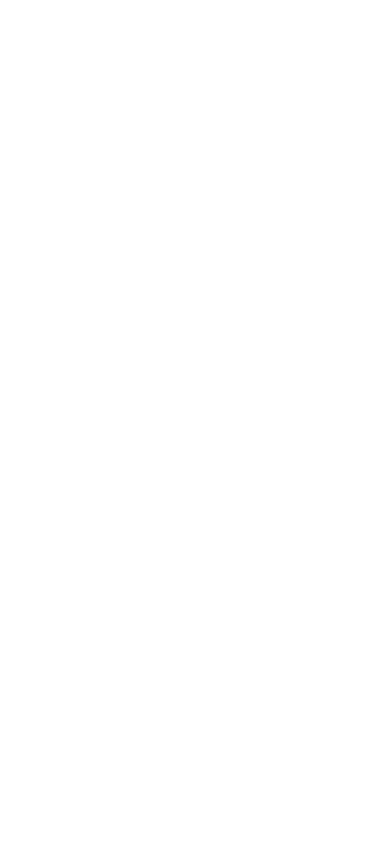
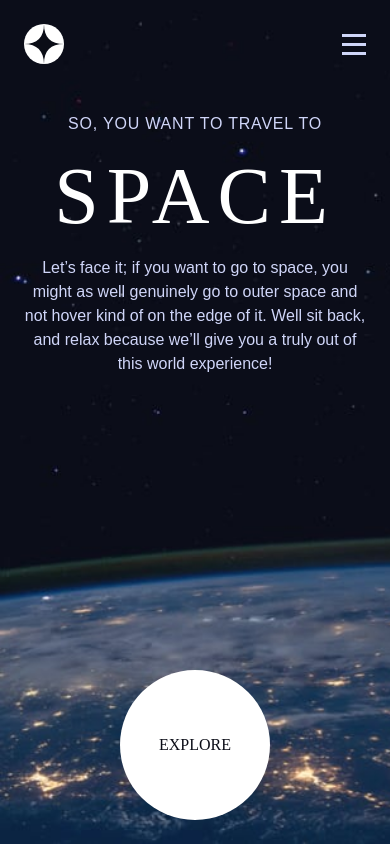
Before and after one commit to SaiSawant1/space-tourism, a Next.js app: page / in a window 390 px wide. Built offline with nearby package versions, Linux system fonts and the light colour scheme.

Commit message:
Home page Navbar layout completed for mobile devices main section completed for mobile section Menu feature for mobile not added

```diff
--- a/src/app/globals.css
+++ b/src/app/globals.css
@@ -1,7 +1,7 @@
 @tailwind base;
 @tailwind components;
 @tailwind utilities;
-
+@import url('https://fonts.googleapis.com/css2?family=Barlow+Condensed:wght@100;400&display=swap');
 @import url('https://fonts.googleapis.com/css2?family=Bellefair&display=swap');
 
 *{
@@ -9,4 +9,21 @@
   margin: 0;
   padding: 0;
   font-family: 'Bellefair', serif;
+
 }
+.content__center{
+  @apply flex justify-center items-center;
+}
+h5{
+  font-family: 'Barlow Condensed', sans-serif;
+  @apply text-[#D0D6F9] text-[16px] font-thin tablet:text-[20px] desktop:text-[28px] tracking-wider;
+}
+h1{
+  @apply text-p-white text-[80px] tracking-widest tablet:text-[150px] desktop:text-[150px] ;
+}
+.barlow{
+  font-family: 'Barlow Condensed', sans-serif;
+}
+.explore{
+  @apply text-p-black rounded-[50%] bg-p-white w-[150px] h-[150px] text-center font-thin;
+}
--- a/src/app/layout.tsx
+++ b/src/app/layout.tsx
@@ -1,7 +1,6 @@
+import { Navbar } from '@/components'
 import './globals.css'
-import { Inter } from 'next/font/google'
 
-const inter = Inter({ subsets: ['latin'] })
 
 export const metadata = {
   title: 'space tourism',
@@ -15,7 +14,10 @@
 }) {
   return (
     <html lang="en">
-      <body className={inter.className}>{children}</body>
+      <body className="w-full h-screen flex flex-col p-6 bg-no-repeat bg-cover bg-background-home-m">
+        <Navbar/>
+        {children}
+      </body>
     </html>
   )
 }
--- a/src/app/page.tsx
+++ b/src/app/page.tsx
@@ -1,8 +1,11 @@
-import Image from 'next/image'
+import { ContentHome, Explore } from '@/components'
+
 
 export default function Home() {
   return (
-    <main className="">
+    <main className='flex flex-col justify-between grow '>
+      <ContentHome/>
+      <Explore/>
     </main>
   )
 }
--- /dev/null
+++ b/src/components/ContentHome.tsx
@@ -0,0 +1,20 @@
+import H1 from "@/utils/H1";
+import H5 from "@/utils/H5";
+import React from "react";
+
+const ContentHome = () => {
+  return (
+    <div className="mt-12 w-full  text-center flex flex-col content__center">
+      <H5>SO, YOU WANT TO TRAVEL TO</H5>
+      <H1>SPACE</H1>
+      <p className="text-p-purple barlow font-[15px]">
+        Let’s face it; if you want to go to space, you might as well genuinely
+        go to outer space and not hover kind of on the edge of it. Well sit
+        back, and relax because we’ll give you a truly out of this world
+        experience!
+      </p>
+    </div>
+  );
+};
+
+export default ContentHome;
--- /dev/null
+++ b/src/components/Explore.tsx
@@ -0,0 +1,14 @@
+import React from 'react'
+
+const Explore = () => {
+  return (
+    <div className='content__center h-fit'>
+        <div className='explore content__center'>
+            EXPLORE
+        </div>
+
+    </div>
+  )
+}
+
+export default Explore
--- /dev/null
+++ b/src/components/Navbar.tsx
@@ -0,0 +1,13 @@
+import Image from 'next/image'
+import React from 'react'
+
+const Navbar = () => {
+  return (
+    <nav className='h-10 w-full relative flex justify-between items-center '>
+        <Image src="/shared/logo.svg" alt='logo' width={40} height={40} className='object-contain cursor-pointer'/>
+        <Image src="/shared/icon-hamburger.svg" alt='logo' width={24} height={21} className='object-contain cursor-pointer'/>
+    </nav>
+  )
+}
+
+export default Navbar
--- /dev/null
+++ b/src/components/index.ts
@@ -0,0 +1,5 @@
+import Navbar from "./Navbar";
+import ContentHome from "./ContentHome";
+import Explore from "./Explore";
+
+export {Navbar,Explore,ContentHome}
--- /dev/null
+++ b/src/utils/H1.tsx
@@ -0,0 +1,9 @@
+import React from 'react'
+
+const H1 = ({children,otherStyles}:H1Props) => {
+  return (
+    <h1 className={`${otherStyles}`}>{children}</h1>
+  )
+}
+
+export default H1
--- /dev/null
+++ b/src/utils/H5.tsx
@@ -0,0 +1,9 @@
+import React from 'react'
+
+const H5 = ({children, otherStyles}:H5Props) => {
+  return (
+    <h5 className={`${otherStyles}`}>{children}</h5>
+  )
+}
+
+export default H5
--- a/tailwind.config.js
+++ b/tailwind.config.js
@@ -32,9 +32,9 @@
         'background-des-m': "url('/destination/background-destination-mobile.jpg')",
       },
       colors: {
-        'black': '#0B0D17',
-        'purple': "#D0D6F9",
-        'white': '#FFFFFF',
+        'p-black': '#0B0D17',
+        'p-purple': "#D0D6F9",
+        'p-white': '#FFFFFF',
       },
     },
   },
```
Also changed, not shown: src/types/index.tsx (added, +8 -0 lines).
